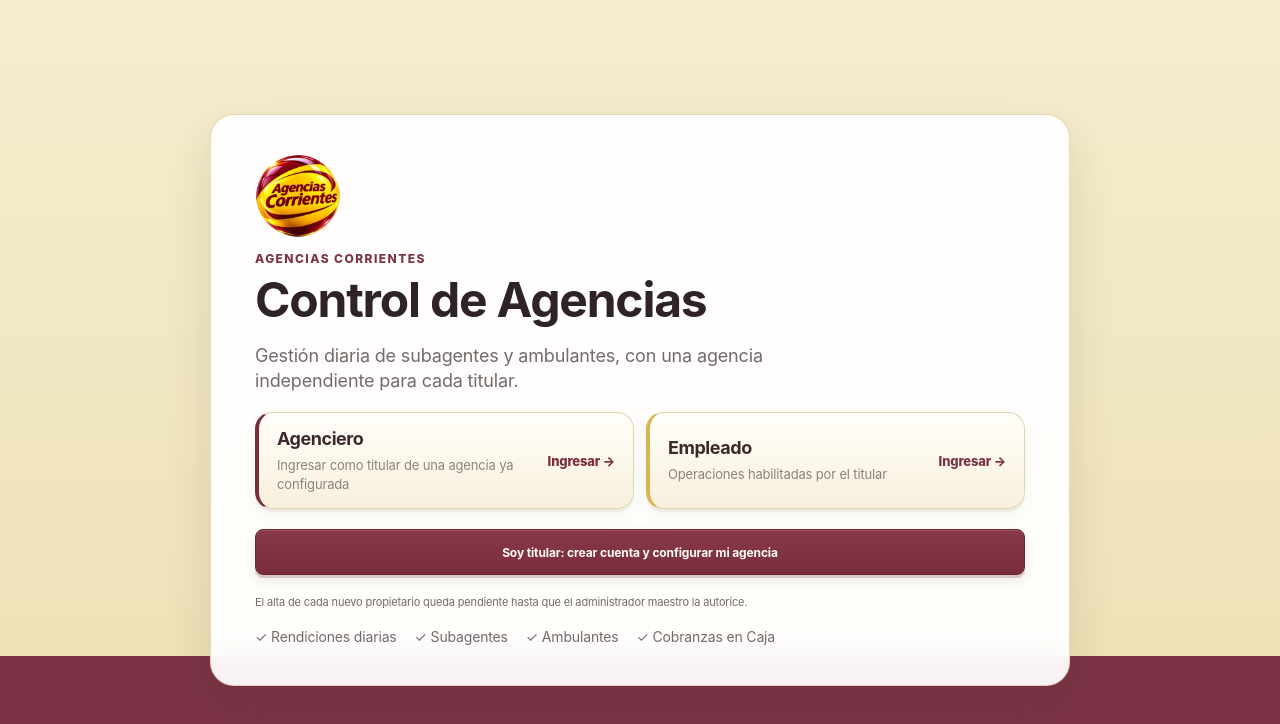
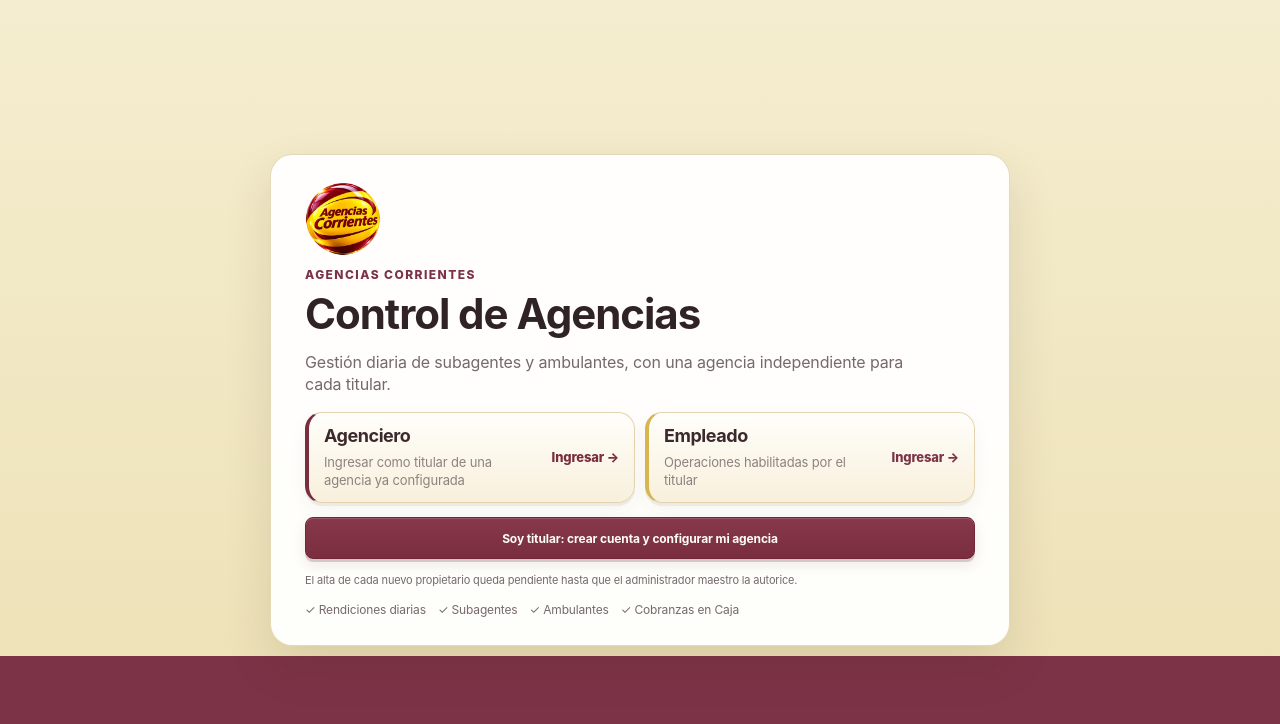
Before and after one commit to agencias-corrientes/CONTABLE-AGENCIAS, a Next.js app: page / in a window 1280 px wide. Shown: the top 724 px of the page. Built offline with nearby package versions, Linux system fonts and the light colour scheme; no server answers.

Commit message:
Compact desktop access panels without internal scrolling

```diff
--- a/app/globals.css
+++ b/app/globals.css
@@ -1529,3 +1529,117 @@ html, body { min-height:100%; }
 @media (max-width: 1000px) {
   .desktop-agency-home { display: none !important; }
 }
+
+/* Corrección de escritorio solicitada: tarjetas compactas, sin scroll interno.
+   Esta regla solo aplica a PC; no modifica el comportamiento móvil. */
+@media (min-width: 1001px) {
+  .landing,
+  .auth-page.login-auth-page,
+  .auth-page:has(.platform-admin-page) {
+    height: 100vh;
+    min-height: 100vh;
+    padding: 12px 20px;
+    overflow: visible !important;
+    align-content: center;
+  }
+
+  .landing-card.landing-role-card {
+    width: min(740px, 100%);
+    max-height: none !important;
+    overflow: visible !important;
+    padding: 28px 34px;
+    border-radius: 22px;
+  }
+  .landing-card.landing-role-card .brand-logo-top-left {
+    width: 76px;
+    height: 76px;
+    margin-bottom: 8px !important;
+  }
+  .landing-card.landing-role-card h1 {
+    font-size: 42px;
+    line-height: 1.04;
+    margin: 8px 0;
+  }
+  .landing-card.landing-role-card .lead {
+    font-size: 16px;
+    line-height: 1.38;
+  }
+  .landing-card.landing-role-card .landing-role-grid {
+    gap: 10px;
+    margin-top: 12px;
+  }
+  .landing-card.landing-role-card .landing-role-choice {
+    min-height: 74px;
+    padding: 12px 15px;
+  }
+  .landing-card.landing-role-card .landing-actions {
+    gap: 10px;
+    margin: 14px 0;
+  }
+  .landing-card.landing-role-card .landing-actions .button {
+    min-height: 42px;
+    padding: 10px 14px;
+  }
+  .landing-card.landing-role-card .feature-strip {
+    gap: 12px;
+    padding-top: 4px;
+    font-size: 12px;
+  }
+
+  .login-auth-page .auth-card {
+    width: min(460px, 100%);
+    max-height: none !important;
+    overflow: visible !important;
+    padding: 24px 28px;
+    border-radius: 20px;
+  }
+  .login-auth-page .login-agency-brand {
+    width: 68px;
+    height: 68px;
+    flex-basis: 68px;
+    margin-bottom: 8px;
+  }
+  .login-auth-page h1 {
+    font-size: 32px;
+    line-height: 1.08;
+    margin: 8px 0;
+  }
+  .login-auth-page .form-stack {
+    gap: 11px;
+    margin-top: 12px;
+  }
+  .login-auth-page .form-stack label {
+    gap: 5px;
+    font-size: 13px;
+  }
+
+  .auth-card.platform-admin-page {
+    width: min(1020px, calc(100vw - 48px));
+    max-width: 1020px;
+    max-height: none !important;
+    overflow: visible !important;
+    padding: 28px 32px;
+    border-radius: 22px;
+  }
+  .platform-admin-page .brand-logo-top-left {
+    width: 80px;
+    height: 80px;
+    max-width: 80px;
+    max-height: 80px;
+    margin-bottom: 8px !important;
+  }
+  .platform-admin-page > h1 {
+    font-size: 36px;
+    line-height: 1.08;
+    margin: 8px 0;
+  }
+  .platform-admin-page .platform-access-section {
+    gap: 10px;
+    margin-top: 20px;
+    padding-top: 16px;
+  }
+  .platform-admin-page .platform-management-card {
+    gap: 10px;
+    padding: 12px;
+  }
+}
```
